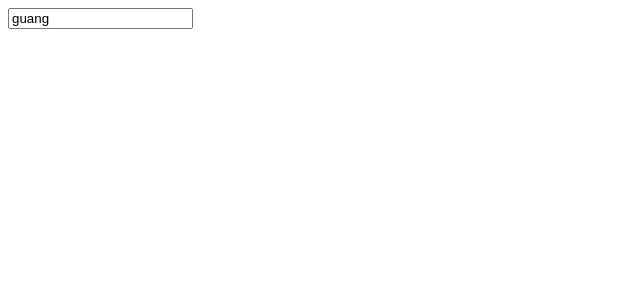
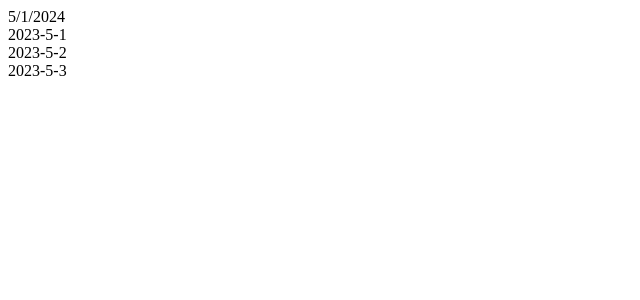
Before and after one commit to cwy007/controlled-and-uncontrolled, a React (Vite) app: page / in a window 1280 px wide. Shown: the top 300 px of the page, without its empty margins (0-640 px from the left). Built offline with nearby package versions, Linux system fonts and the light colour scheme.

Commit message:
fix: uncontrolled defaultValue

```diff
--- a/src/App.tsx
+++ b/src/App.tsx
@@ -1,13 +1,36 @@
-import { ChangeEvent } from 'react'
+import { ChangeEvent, useState } from "react"
+
+interface CalendarProps{
+  defaultValue?: Date;
+  onChange?: (date: Date) => void;
+}
+function Calendar(props: CalendarProps) {
+
+  const {
+    defaultValue = new Date(),
+    onChange
+  } = props;
+
+  const [value, setValue] = useState(defaultValue);
+
+  function changeValue(date: Date) {
+    setValue(date);
+    onChange?.(date);
+  }
+
+
+  return <div>
+    {value.toLocaleDateString()}
+    <div onClick={()=> {changeValue(new Date('2024-5-1'))}}>2023-5-1</div>
+    <div onClick={()=> {changeValue(new Date('2024-5-2'))}}>2023-5-2</div>
+    <div onClick={()=> {changeValue(new Date('2024-5-3'))}}>2023-5-3</div>
+  </div>
+}
 
 function App() {
-  const onChange = (event: ChangeEvent<HTMLInputElement>) => {
-    console.log(event.target.value);
-  }
-
-  return (
-    <input defaultValue="guang" onChange={onChange} />
-  )
+  return <Calendar defaultValue={new Date('2024-5-1')} onChange={(date) => {
+    console.log(date.toLocaleDateString());
+  }}/>
 }
 
 export default App
```
